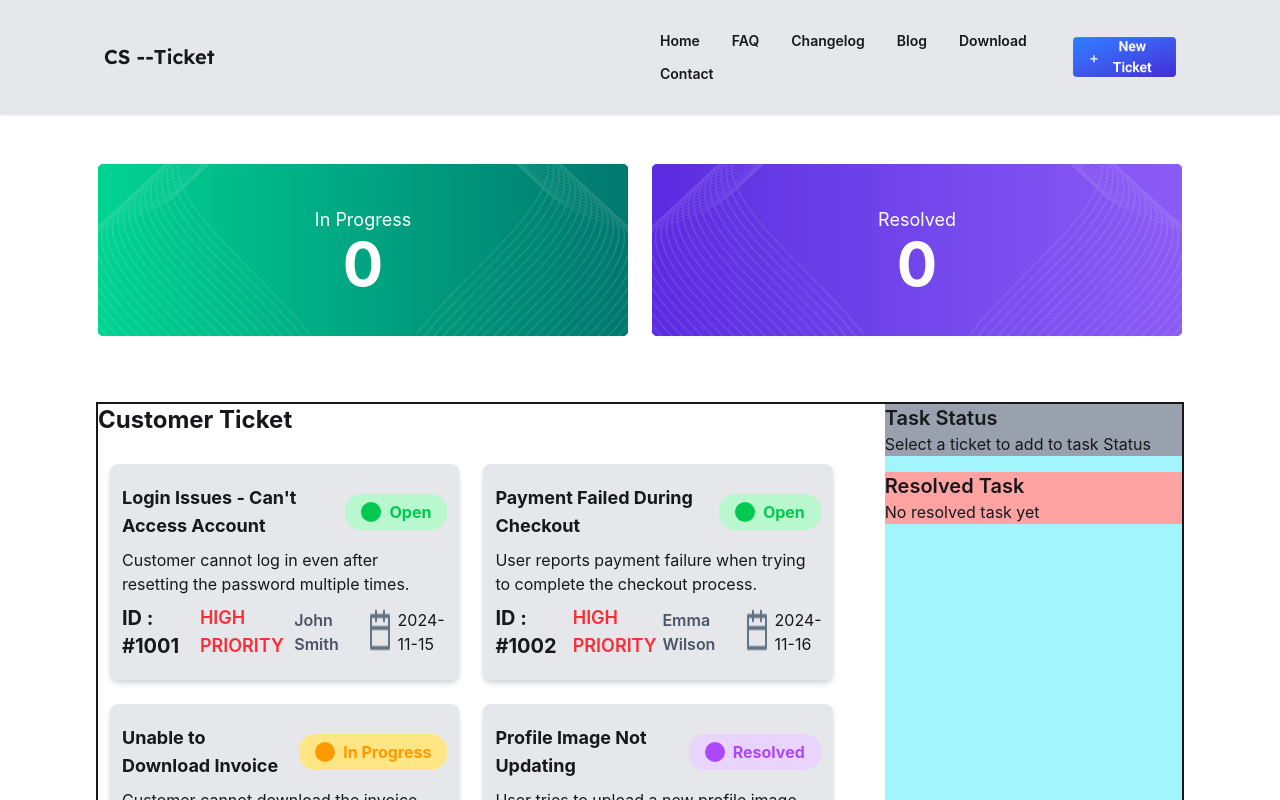
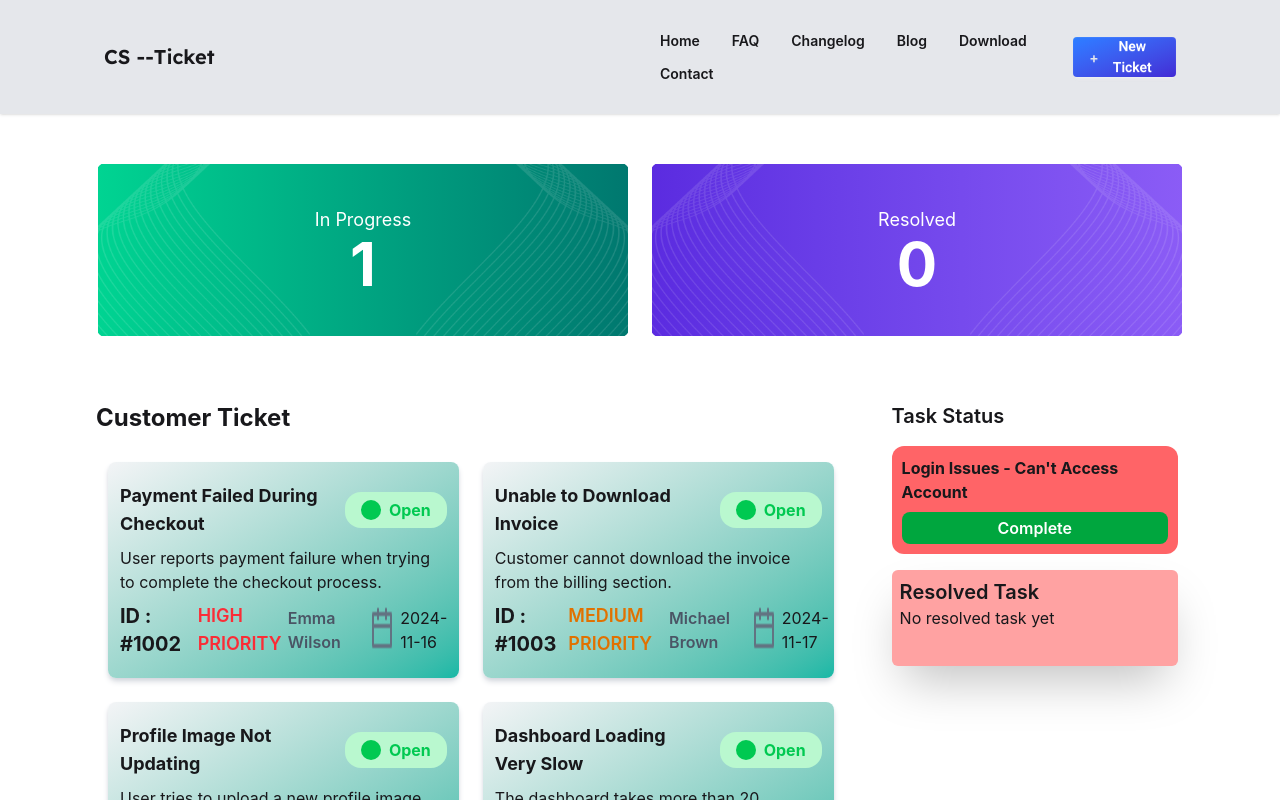
Before and after one commit to SumonReza8525/Assignment--07, a React (Vite) app: page / in a window 1280 px wide. Both pictures are taken after a click on the element 284 px from the left and 572 px from the top of the page. Shown: the top 800 px of the page. Built offline with nearby package versions, Linux system fonts and the light colour scheme; a web font is replaced by a local one.

Commit message:
added progress data and resolved data separately

```diff
--- a/public/user.json
+++ b/public/user.json
@@ -21,7 +21,7 @@
     "id": 1003,
     "title": "Unable to Download Invoice",
     "desc": "Customer cannot download the invoice from the billing section.",
-    "status": "In Progress",
+    "status": "Open",
     "priority": "Medium",
     "user": "Michael Brown",
     "date": "2024-11-17"
@@ -30,7 +30,7 @@
     "id": 1004,
     "title": "Profile Image Not Updating",
     "desc": "User tries to upload a new profile image but it does not update.",
-    "status": "Resolved",
+    "status": "Open",
     "priority": "Low",
     "user": "Sophia Davis",
     "date": "2024-11-18"
@@ -48,7 +48,7 @@
     "id": 1006,
     "title": "Email Notifications Not Received",
     "desc": "User is not receiving account notification emails.",
-    "status": "In Progress",
+    "status": "Open",
     "priority": "Medium",
     "user": "Olivia Martinez",
     "date": "2024-11-20"
@@ -66,7 +66,7 @@
     "id": 1008,
     "title": "Search Feature Not Working",
     "desc": "Users cannot find results when searching for products.",
-    "status": "Resolved",
+    "status": "Open",
     "priority": "Medium",
     "user": "Isabella Thomas",
     "date": "2024-11-22"
@@ -75,7 +75,7 @@
     "id": 1009,
     "title": "Error While Updating Address",
     "desc": "Customer receives an error when updating shipping address.",
-    "status": "In Progress",
+    "status": "Open",
     "priority": "Low",
     "user": "William Taylor",
     "date": "2024-11-23"
--- a/src/components/Banner.jsx
+++ b/src/components/Banner.jsx
@@ -1,7 +1,7 @@
 import React from "react";
 import bannerImg from "../assets/vector1.png";
 
-const Banner = () => {
+const Banner = ({ progressData, resolvedData }) => {
   return (
     <div className="grid grid-cols-1 lg:grid-cols-2 gap-5 mb-16 mt-12">
       <div className="relative h-44 bg-linear-to-r  from-emerald-400 to-teal-700 rounded-xl">
@@ -15,7 +15,7 @@ const Banner = () => {
 
         <div className="relative z-10 text-white text-center flex flex-col justify-center items-center border-2 h-full">
           <p className="text-lg">In Progress</p>
-          <p className="text-6xl font-bold">0</p>
+          <p className="text-6xl font-bold">{progressData.length}</p>
         </div>
       </div>
       <div className="relative h-44 bg-linear-to-r from-[#5B2BE0] to-[#8B5CF6] rounded-xl">
@@ -29,7 +29,7 @@ const Banner = () => {
 
         <div className="relative z-10 text-white text-center flex flex-col justify-center items-center border-2 h-full">
           <p className="text-lg">Resolved</p>
-          <p className="text-6xl font-bold">0</p>
+          <p className="text-6xl font-bold">{resolvedData.length}</p>
         </div>
       </div>
     </div>
--- a/src/components/EachStudent.jsx
+++ b/src/components/EachStudent.jsx
@@ -1,10 +1,24 @@
 import React from "react";
 import calender from "../assets/calender.png";
-const EachStudent = ({ student }) => {
+const EachStudent = ({ student, setNewData }) => {
+  const handleOpen = (id) => {
+    setNewData((prev) =>
+      prev.map((item) =>
+        item.id === id
+          ? {
+              ...item,
+              status: item.status === "Open" ? "In Progress" : item.status,
+            }
+          : item,
+      ),
+    );
+  };
+
   return (
     <div
+      onClick={() => handleOpen(student.id)}
       key={student.id}
-      className="bg-gray-200 rounded-lg px-3 py-5 space-y-2 cursor-pointer hover:scale-102 shadow-md shadow-gray-300 transition-all duration-200 ease-in-out"
+      className="bg-linear-to-br from-gray-100 to-[#14B8A6] rounded-lg px-3 py-5 space-y-2 cursor-pointer hover:scale-102 shadow-md shadow-gray-300 transition-all duration-200 ease-in-out"
     >
       <div className="flex justify-between items-center gap-3">
         <h2 className="text-lg font-bold">{student.title}</h2>
@@ -23,7 +37,7 @@ const EachStudent = ({ student }) => {
         <div className="flex flex-col lg:flex-row justify-between  gap-3 ">
           <p className="text-xl font-bold ">ID : #{student.id}</p>
           <p
-            className={`text-lg font-semibold ${student.priority === "High" ? "text-red-500" : student.priority === "Medium" ? "text-amber-500" : "text-green-500"} `}
+            className={`text-lg font-semibold ${student.priority === "High" ? "text-red-500" : student.priority === "Medium" ? "text-amber-600" : "text-[#5254f8]"} `}
           >
             {`${student.priority} Priority`.toUpperCase()}
           </p>
--- a/src/components/MainContainer.jsx
+++ b/src/components/MainContainer.jsx
@@ -6,31 +6,89 @@ import EachStudent from "./EachStudent";
 const MainContainer = ({ students }) => {
   //   console.log(students);
 
-  //   const [newData, setNewData] = useState(students);
-  //   console.log(newData);
+  const [newData, setNewData] = useState(students);
+
+  const openData = newData.filter((item) => {
+    return item.status === "Open";
+  });
+
+  const progressData = newData.filter((item) => {
+    return item.status === "In Progress";
+  });
+
+  const resolvedData = newData.filter((item) => item.status === "Resolved");
+
+  const handleInProgress = (id) => {
+    setNewData((prev) =>
+      prev.map((item) =>
+        item.id === id
+          ? {
+              ...item,
+              status: item.status === "In Progress" ? "Resolved" : item.status,
+            }
+          : item,
+      ),
+    );
+  };
 
   return (
     <div>
       <Container>
-        <Banner></Banner>
-        <div className="min-h-125 border-2  grid grid-cols-10 gap-10">
+        <Banner
+          progressData={progressData}
+          resolvedData={resolvedData}
+        ></Banner>
+        <div className="min-h-125   grid grid-cols-10 gap-10">
           <div className=" col-span-full lg:col-span-7 space-y-3">
             <p className="text-2xl font-bold">Customer Ticket</p>
             <div className=" mt-4 p-3 grid grid-cols-1 lg:grid-cols-2 gap-6 ">
-              {students.map((student) => (
-                <EachStudent key={student.id} student={student}></EachStudent>
+              {openData.map((student) => (
+                <EachStudent
+                  setNewData={setNewData}
+                  key={student.id}
+                  student={student}
+                ></EachStudent>
               ))}
             </div>
           </div>
-          <div className="bg-cyan-200 col-span-full lg:col-span-3 space-y-4">
-            <div className="bg-gray-400">
+          <div className=" col-span-full lg:col-span-3 space-y-4 px-1.5">
+            <div className="">
               <p className="text-xl font-semibold">Task Status</p>
-              <p>Select a ticket to add to task Status</p>
+              <p>
+                {progressData.length < 1
+                  ? "Select a ticket to add to task Status"
+                  : ""}
+              </p>
+
+              <div className="mt-4 space-y-2">
+                {progressData.map((student) => (
+                  <div
+                    key={student.id}
+                    className="bg-red-400 p-2.5 space-y-2 mt-2.5 rounded-xl"
+                  >
+                    <p className="font-bold">{student.title}</p>
+                    <button
+                      onClick={() => handleInProgress(student.id)}
+                      className="bg-green-600 w-full rounded-lg py-1 text-white font-semibold cursor-pointer hover:bg-linear-to-br hover:from-green-600 hover:to-gray-300"
+                    >
+                      Complete
+                    </button>
+                  </div>
+                ))}
+              </div>
             </div>
-            <div className="bg-red-300">
+            <div className="bg-red-300 p-2 rounded-md shadow-2xl">
               <p className="text-xl font-semibold">Resolved Task</p>
-              <p>No resolved task yet</p>
-              {/* <div>tesk will be here</div> */}
+              <p>{resolvedData.length < 1 ? "No resolved task yet" : ""}</p>
+              <div className="space-y-2 mt-3 p-2">
+                {resolvedData.map((student) => (
+                  <div key={student.id} className="">
+                    <p className="font-bold bg-amber-200 py-2.5 pl-3.5 rounded-lg">
+                      {student.title}
+                    </p>
+                  </div>
+                ))}
+              </div>
             </div>
           </div>
         </div>
```
